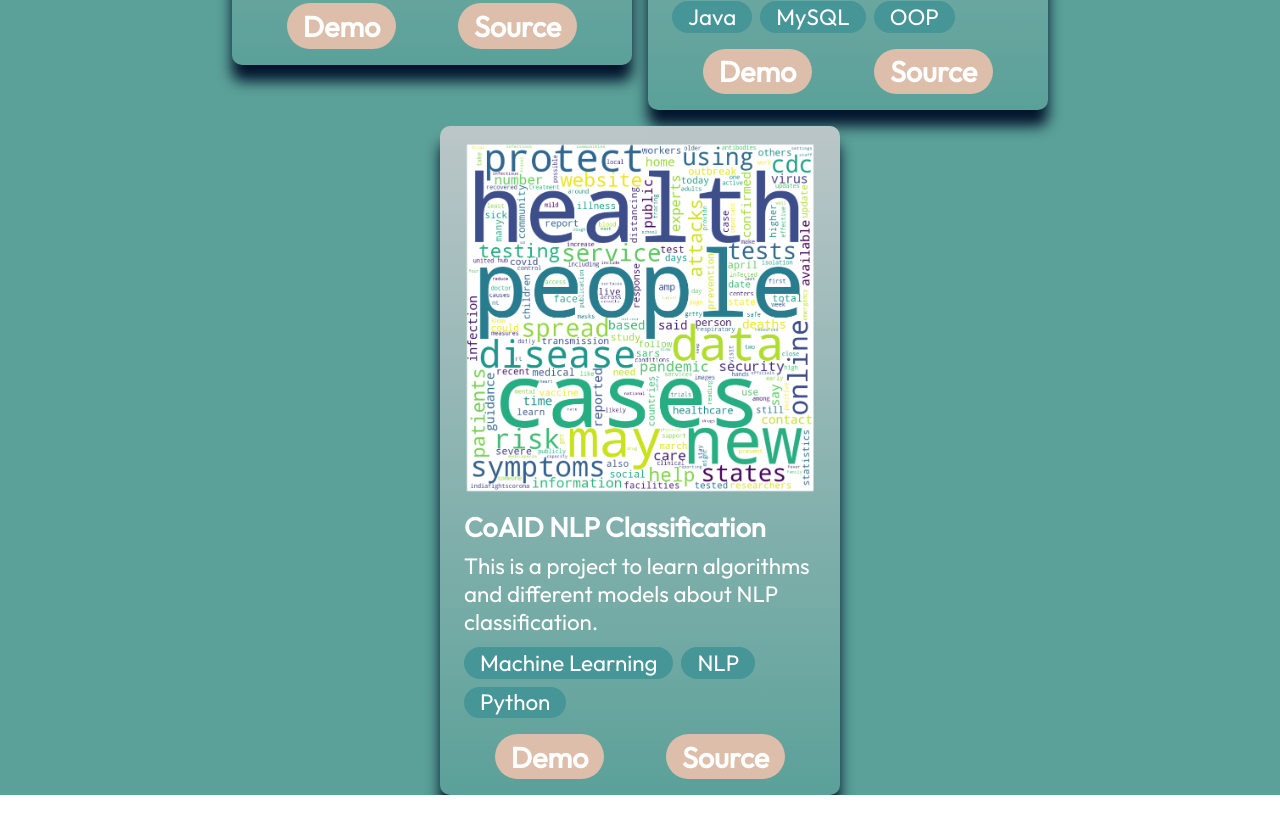
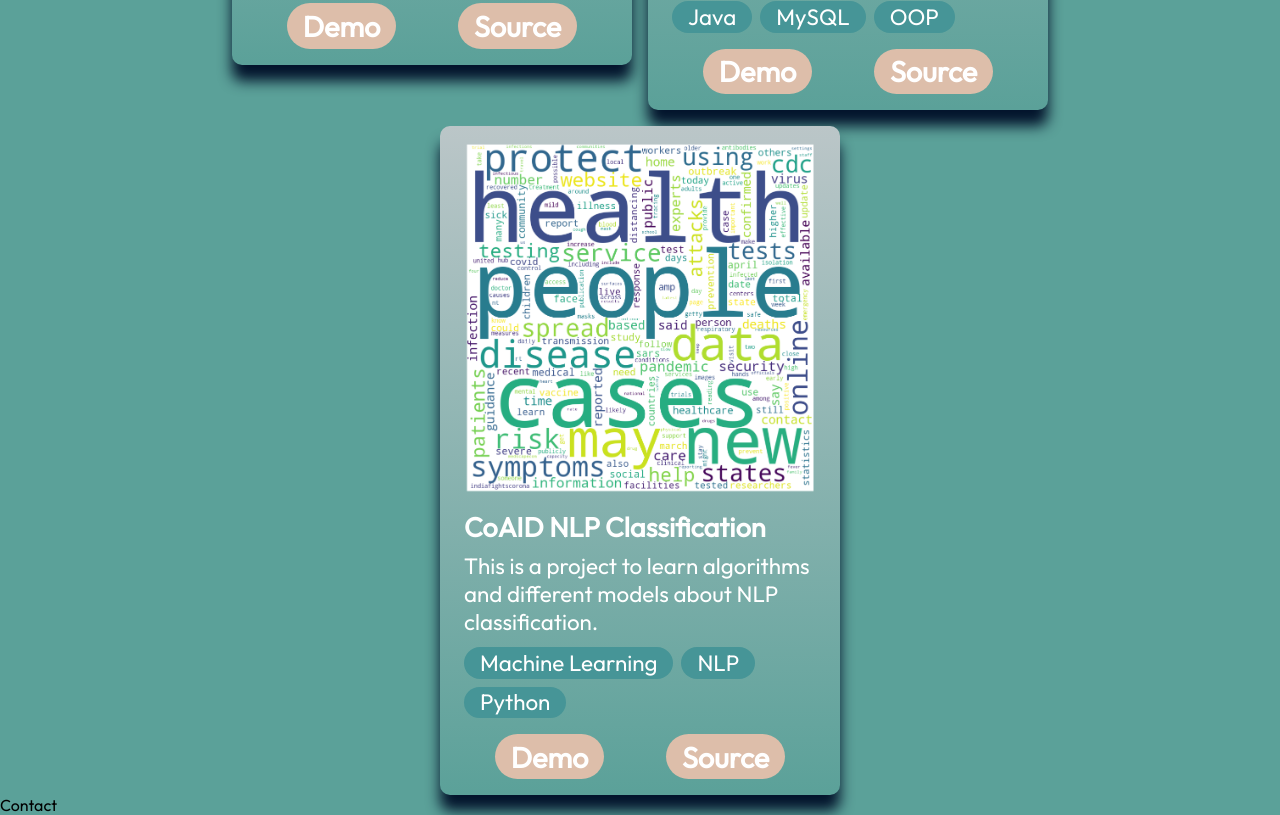
Before and after one commit to XiaoyangJin/Portfolio_React_JS, a React (Vite) app in the folder portfolio-xiaoyang/: page / in a window 1280 px wide. Shown: the part 2724-3539 px from the top of the page. Built offline with nearby package versions, Linux system fonts and the light colour scheme.

Commit message:
Add contact component

```diff
--- a/portfolio-xiaoyang/src/App.jsx
+++ b/portfolio-xiaoyang/src/App.jsx
@@ -1,5 +1,6 @@
 import styles from './App.module.css'
 import About from './components/About/About'
+import Contact from './components/Contact/Contact'
 import Experience from './components/Experience/Experience'
 import Hero from './components/Hero/Hero'
 import Navbar from './components/Navbar/Navbar'
@@ -14,6 +15,7 @@
       <About />
       <Experience />
       <Projects />
+      <Contact />
     </div>
   )
 }
--- /dev/null
+++ b/portfolio-xiaoyang/src/components/Contact/Contact.jsx
@@ -0,0 +1,9 @@
+import React from 'react';
+
+const Contact = () => {
+    return (
+        <div>Contact</div>
+    )
+}
+
+export default Contact;
```
Also changed, not shown: portfolio-xiaoyang/src/components/Contact/Contact.module.css (added).
